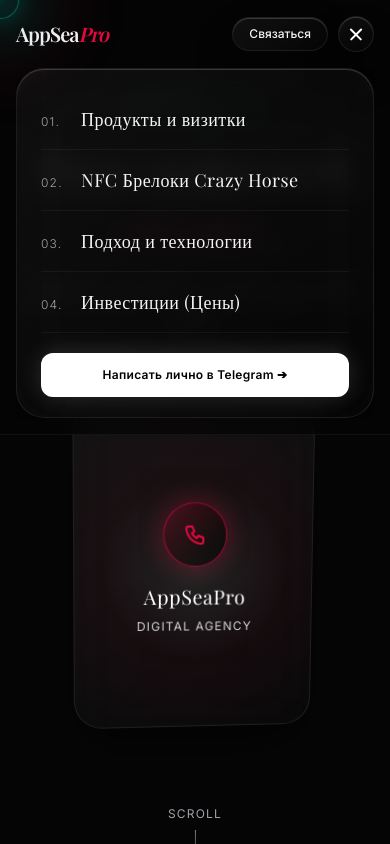
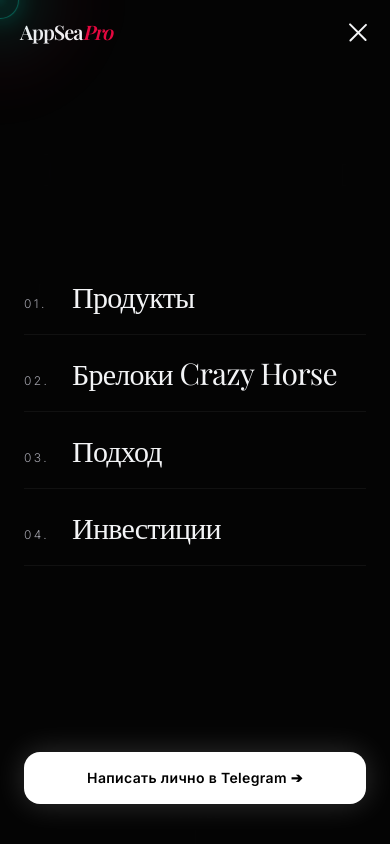
Before and after one commit to alenarejmond-hash/appseapro-agency, a Next.js app: page / in a window 390 px wide. Both pictures are taken after a click on the button "Меню". Shown: the top 844 px of the page. Built offline with nearby package versions, Linux system fonts and the light colour scheme; a web font is replaced by a local one.

Commit message:
докрутили верхнее меню

```diff
--- a/src/app/page.jsx
+++ b/src/app/page.jsx
@@ -567,9 +567,9 @@
   }, []);
 
   useEffect(() => {
-    document.body.style.overflow = (isHorecaModalOpen || isGalleryModalOpen) ? 'hidden' : '';
+    document.body.style.overflow = (isHorecaModalOpen || isGalleryModalOpen || isMobileMenuOpen) ? 'hidden' : '';
     return () => { document.body.style.overflow = ''; };
-  }, [isHorecaModalOpen, isGalleryModalOpen]);
+  }, [isHorecaModalOpen, isGalleryModalOpen, isMobileMenuOpen]);
 
   // Таймер для всплывающего окна «Магия изнутри 🪄» при открытии живого демо Smart-меню (как в визитке — 5 секунд)
   useEffect(() => {
@@ -667,9 +667,21 @@
       <div className="bg-glow wine"></div>
       <div className="bg-glow cyan"></div>
 
-      <header className="fixed w-full top-0 z-50 transition-all duration-300 backdrop-blur-md bg-[#050505]/70 border-b border-white/5 py-4 px-4 md:px-12">
+      <header
+        className={`fixed w-full top-0 z-[60] transition-colors duration-300 py-4 px-5 md:px-12 ${
+          isMobileMenuOpen
+            ? 'bg-transparent border-b border-transparent'
+            : 'backdrop-blur-md bg-[#050505]/70 border-b border-white/5'
+        }`}
+      >
         <div className="flex justify-between items-center">
-          <div className="text-xl md:text-2xl font-serif font-semibold tracking-tighter interactive-elem cursor-pointer" onClick={() => { window.scrollTo({top: 0, behavior: 'smooth'}); setIsMobileMenuOpen(false); }}>
+          <div
+            className="text-xl md:text-2xl font-serif font-semibold tracking-tighter interactive-elem cursor-pointer"
+            onClick={() => {
+              setIsMobileMenuOpen(false);
+              window.scrollTo({ top: 0, behavior: 'smooth' });
+            }}
+          >
             AppSea<span className="text-[#E50940] italic">Pro</span>
           </div>
 
@@ -680,87 +692,116 @@
             <a href="#investments" className="hover:text-[#F3F4F6] transition-colors interactive-elem">Инвестиции</a>
           </nav>
 
-          <div className="flex items-center gap-2.5">
-            <button onClick={() => { setIsMobileMenuOpen(false); window.scrollTo({ top: document.body.scrollHeight, behavior: 'smooth' }); }} className="glass-card px-4 md:px-6 py-2 rounded-full text-xs md:text-sm font-medium hover:bg-white/10 transition-colors interactive-elem cursor-pointer" onMouseMove={handleGlassMove} onTouchMove={handleGlassMove}>
-              <span className="glass-content">Связаться</span>
-            </button>
-
-            {/* Кнопка мобильного меню */}
-            <button
-              onClick={() => setIsMobileMenuOpen(!isMobileMenuOpen)}
-              aria-label="Меню"
-              className={`md:hidden glass-card w-9 h-9 rounded-full flex items-center justify-center border transition-all duration-300 interactive-elem cursor-pointer ${
-                isMobileMenuOpen
-                  ? 'border-white/30 text-white'
-                  : 'border-white/10 text-white/80 hover:text-white'
-              }`}
-            >
-              <span className="glass-content flex flex-col justify-center items-center w-4 h-4 relative">
-                <span className={`block w-4 h-[1.5px] bg-current rounded-full transition-all duration-300 ${isMobileMenuOpen ? 'rotate-45 translate-y-[1.5px]' : '-translate-y-1'}`}></span>
-                <span className={`block w-4 h-[1.5px] bg-current rounded-full transition-all duration-300 ${isMobileMenuOpen ? 'opacity-0' : 'opacity-100'}`}></span>
-                <span className={`block w-4 h-[1.5px] bg-current rounded-full transition-all duration-300 ${isMobileMenuOpen ? '-rotate-45 -translate-y-[1.5px]' : 'translate-y-1'}`}></span>
-              </span>
-            </button>
-          </div>
-        </div>
-
-        {/* Выпадающее мобильное меню в бутиковом стиле (Apple / Balenciaga / Porsche) */}
-        <div
-          className={`md:hidden overflow-hidden transition-all duration-500 ease-[cubic-bezier(0.22,1,0.36,1)] ${
-            isMobileMenuOpen ? 'max-h-[460px] opacity-100 mt-4' : 'max-h-0 opacity-0 mt-0 pointer-events-none'
-          }`}
-        >
-          <nav className="glass-card px-6 py-5 rounded-[24px] border border-white/10 bg-[#08080A]/95 backdrop-blur-2xl shadow-[0_28px_60px_rgba(0,0,0,0.95),inset_0_1px_0_rgba(255,255,255,0.12)]">
-            <div className="flex flex-col">
-              <a
-                href="#showroom"
-                onClick={() => setIsMobileMenuOpen(false)}
-                className="flex items-baseline gap-4 py-4 border-b border-white/5 group transition-colors active:opacity-70"
-              >
-                <span className="text-xs font-light tracking-widest text-[#A1A1AA] group-hover:text-white transition-colors w-6 shrink-0">01.</span>
-                <span className="font-serif text-lg sm:text-xl text-[#F3F4F6] group-hover:text-white tracking-wide text-left">Продукты и визитки</span>
-              </a>
-
-              <a
-                href="#nfc"
-                onClick={() => setIsMobileMenuOpen(false)}
-                className="flex items-baseline gap-4 py-4 border-b border-white/5 group transition-colors active:opacity-70"
-              >
-                <span className="text-xs font-light tracking-widest text-[#A1A1AA] group-hover:text-white transition-colors w-6 shrink-0">02.</span>
-                <span className="font-serif text-lg sm:text-xl text-[#F3F4F6] group-hover:text-white tracking-wide text-left">NFC Брелоки Crazy Horse</span>
-              </a>
-
-              <a
-                href="#about"
-                onClick={() => setIsMobileMenuOpen(false)}
-                className="flex items-baseline gap-4 py-4 border-b border-white/5 group transition-colors active:opacity-70"
-              >
-                <span className="text-xs font-light tracking-widest text-[#A1A1AA] group-hover:text-white transition-colors w-6 shrink-0">03.</span>
-                <span className="font-serif text-lg sm:text-xl text-[#F3F4F6] group-hover:text-white tracking-wide text-left">Подход и технологии</span>
-              </a>
-
-              <a
-                href="#investments"
-                onClick={() => setIsMobileMenuOpen(false)}
-                className="flex items-baseline gap-4 py-4 border-b border-white/5 group transition-colors active:opacity-70"
-              >
-                <span className="text-xs font-light tracking-widest text-[#A1A1AA] group-hover:text-white transition-colors w-6 shrink-0">04.</span>
-                <span className="font-serif text-lg sm:text-xl text-[#F3F4F6] group-hover:text-white tracking-wide text-left">Инвестиции (Цены)</span>
-              </a>
-            </div>
-
+          <div className="flex items-center">
             <button
               onClick={() => {
                 setIsMobileMenuOpen(false);
                 window.scrollTo({ top: document.body.scrollHeight, behavior: 'smooth' });
               }}
-              className="mt-5 w-full py-3.5 px-5 rounded-xl bg-white text-black hover:bg-gray-200 active:scale-[0.99] transition-all text-xs sm:text-sm font-semibold tracking-wide flex items-center justify-center gap-2 shadow-[0_0_25px_rgba(255,255,255,0.15)] cursor-pointer"
+              className="hidden md:block glass-card px-6 py-2 rounded-full text-sm font-medium hover:bg-white/10 transition-colors interactive-elem cursor-pointer"
+              onMouseMove={handleGlassMove}
+              onTouchMove={handleGlassMove}
             >
-              <span>Написать лично в Telegram ➔</span>
+              <span className="glass-content">Связаться</span>
             </button>
-          </nav>
+
+            {/* Две тонкие минималистичные линии бургера (без рамок и фона) */}
+            <button
+              onClick={() => setIsMobileMenuOpen(!isMobileMenuOpen)}
+              aria-label="Меню"
+              className="md:hidden relative w-8 h-8 flex items-center justify-end text-[#F3F4F6] hover:text-white transition-colors interactive-elem cursor-pointer focus:outline-none"
+            >
+              <span className="relative w-6 h-3 flex flex-col justify-between items-end">
+                <span
+                  className={`block h-[1.5px] bg-current rounded-full transition-all duration-500 ease-[cubic-bezier(0.22,1,0.36,1)] ${
+                    isMobileMenuOpen ? 'w-6 translate-y-[5.25px] rotate-45' : 'w-6'
+                  }`}
+                ></span>
+                <span
+                  className={`block h-[1.5px] bg-current rounded-full transition-all duration-500 ease-[cubic-bezier(0.22,1,0.36,1)] ${
+                    isMobileMenuOpen ? 'w-6 -translate-y-[5.25px] -rotate-45' : 'w-4'
+                  }`}
+                ></span>
+              </span>
+            </button>
+          </div>
         </div>
       </header>
+
+      {/* Полноэкранный кинематографичный оверлей мобильного меню (Эталон люкса: Apple / Cartier / Balenciaga) */}
+      <div
+        className={`fixed inset-0 z-[55] md:hidden bg-[#050505]/98 backdrop-blur-2xl flex flex-col justify-between px-6 pt-24 pb-10 transition-all duration-500 ease-[cubic-bezier(0.22,1,0.36,1)] ${
+          isMobileMenuOpen
+            ? 'opacity-100 pointer-events-auto translate-y-0'
+            : 'opacity-0 pointer-events-none -translate-y-2'
+        }`}
+      >
+        <div className="flex-1 flex flex-col justify-center max-w-md mx-auto w-full">
+          <a
+            href="#showroom"
+            onClick={() => setIsMobileMenuOpen(false)}
+            className="flex items-baseline gap-5 py-5 border-b border-white/5 group transition-colors active:opacity-70"
+          >
+            <span className="text-xs font-light tracking-[0.2em] text-[#A1A1AA] group-hover:text-white transition-colors w-7 shrink-0">
+              01.
+            </span>
+            <span className="font-serif text-3xl sm:text-4xl text-[#F3F4F6] group-hover:text-white tracking-tight text-left">
+              Продукты
+            </span>
+          </a>
+
+          <a
+            href="#nfc"
+            onClick={() => setIsMobileMenuOpen(false)}
+            className="flex items-baseline gap-5 py-5 border-b border-white/5 group transition-colors active:opacity-70"
+          >
+            <span className="text-xs font-light tracking-[0.2em] text-[#A1A1AA] group-hover:text-white transition-colors w-7 shrink-0">
+              02.
+            </span>
+            <span className="font-serif text-3xl sm:text-4xl text-[#F3F4F6] group-hover:text-white tracking-tight text-left">
+              Брелоки Crazy Horse
+            </span>
+          </a>
+
+          <a
+            href="#about"
+            onClick={() => setIsMobileMenuOpen(false)}
+            className="flex items-baseline gap-5 py-5 border-b border-white/5 group transition-colors active:opacity-70"
+          >
+            <span className="text-xs font-light tracking-[0.2em] text-[#A1A1AA] group-hover:text-white transition-colors w-7 shrink-0">
+              03.
+            </span>
+            <span className="font-serif text-3xl sm:text-4xl text-[#F3F4F6] group-hover:text-white tracking-tight text-left">
+              Подход
+            </span>
+          </a>
+
+          <a
+            href="#investments"
+            onClick={() => setIsMobileMenuOpen(false)}
+            className="flex items-baseline gap-5 py-5 border-b border-white/5 group transition-colors active:opacity-70"
+          >
+            <span className="text-xs font-light tracking-[0.2em] text-[#A1A1AA] group-hover:text-white transition-colors w-7 shrink-0">
+              04.
+            </span>
+            <span className="font-serif text-3xl sm:text-4xl text-[#F3F4F6] group-hover:text-white tracking-tight text-left">
+              Инвестиции
+            </span>
+          </a>
+        </div>
+
+        <div className="max-w-md mx-auto w-full pt-6">
+          <button
+            onClick={() => {
+              setIsMobileMenuOpen(false);
+              window.scrollTo({ top: document.body.scrollHeight, behavior: 'smooth' });
+            }}
+            className="w-full py-4 px-6 rounded-2xl bg-white text-black hover:bg-gray-200 active:scale-[0.99] transition-all text-sm font-semibold tracking-wide flex items-center justify-center gap-2 shadow-[0_0_30px_rgba(255,255,255,0.18)] cursor-pointer"
+          >
+            <span>Написать лично в Telegram ➔</span>
+          </button>
+        </div>
+      </div>
 
       {}
       {/* Main Content */}
@@ -1164,6 +1205,7 @@
           </div>
         </section>
 
+        {}
         {/* Pricing */}
         <section id="investments" className="py-24 md:py-32 px-4 md:px-8 relative z-10 overflow-hidden">
           <div className="max-w-7xl mx-auto text-center mb-12 md:mb-16 fade-up-elem">
@@ -1570,20 +1612,19 @@
         </div>
       )}
 
-      {}
       {/* Smart HoReCa Live Demo Modal + «Магия изнутри 🪄» Telegram Popup */}
       {isHorecaModalOpen && (
         <div
-          className="fixed inset-0 z-[115] flex items-center justify-center p-0 sm:p-4 md:p-6 fade-up-elem visible"
+          className="fixed inset-0 z-[115] flex items-center justify-center p-2 sm:p-4 md:p-6 fade-up-elem visible"
           style={{ transitionDuration: '0.3s' }}
           onClick={handleCloseHorecaDemo}
         >
           {/* Затемнение фона */}
           <div className="fixed inset-0 bg-black/85 backdrop-blur-md"></div>
 
-          {/* Бутиковый контейнер живого демо (как в визитке, но в палитре лендинга) */}
+          {/* Полноформатный бутиковый контейнер живого демо (как в окне галереи визиток) */}
           <div
-            className="glass-card relative w-full h-full sm:w-[430px] sm:h-[86vh] sm:max-h-[820px] rounded-none sm:rounded-[2.75rem] z-10 flex flex-col border-0 sm:border border-white/20 bg-[#060608]/95 shadow-[0_30px_90px_rgba(0,0,0,0.95),0_0_60px_rgba(0,245,212,0.16)] overflow-hidden"
+            className="glass-card relative w-full max-w-6xl h-[92vh] sm:h-[88vh] max-h-[880px] rounded-[2rem] sm:rounded-[2.5rem] z-10 flex flex-col border border-white/20 bg-[#060608]/95 shadow-[0_30px_90px_rgba(0,0,0,0.95),0_0_60px_rgba(0,245,212,0.16)] overflow-hidden"
             onClick={(e) => e.stopPropagation()}
           >
             {/* Фоновые свечения */}
@@ -1591,7 +1632,7 @@
             <div className="absolute -bottom-24 -left-24 w-72 h-72 rounded-full bg-[#E50940]/12 blur-[90px] pointer-events-none"></div>
 
             {/* Верхняя шапка окна: заголовок Меню, кнопка Открыть и кнопка Закрыть */}
-            <div className="relative z-20 h-14 sm:h-16 px-4 sm:px-5 border-b border-white/10 bg-[#08080C]/90 backdrop-blur-xl flex items-center justify-between shrink-0">
+            <div className="relative z-20 h-14 sm:h-16 px-4 sm:px-6 border-b border-white/10 bg-[#08080C]/90 backdrop-blur-xl flex items-center justify-between shrink-0">
               <div className="flex items-center gap-2.5">
                 <div className="w-8 h-8 rounded-full bg-[#00F5D4]/15 border border-[#00F5D4]/35 flex items-center justify-center text-[#00F5D4] shadow-[0_0_12px_rgba(0,245,212,0.2)]">
                   <svg className="w-4 h-4" fill="none" stroke="currentColor" viewBox="0 0 24 24">
```
